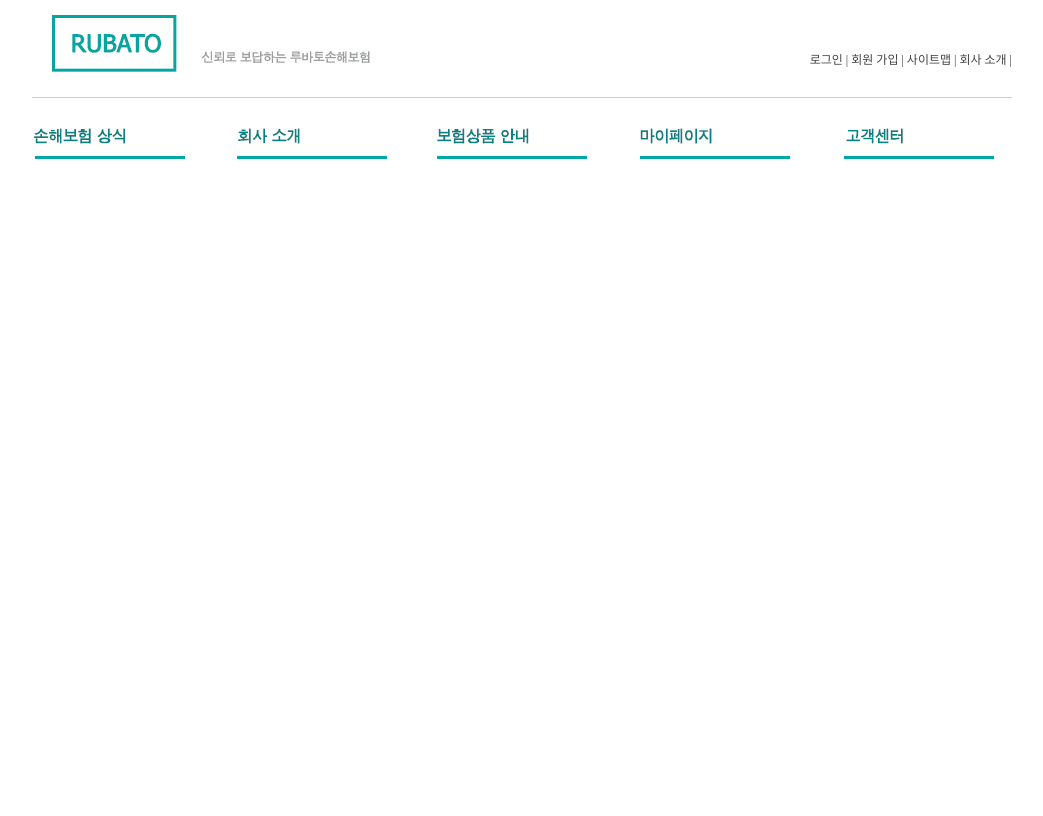
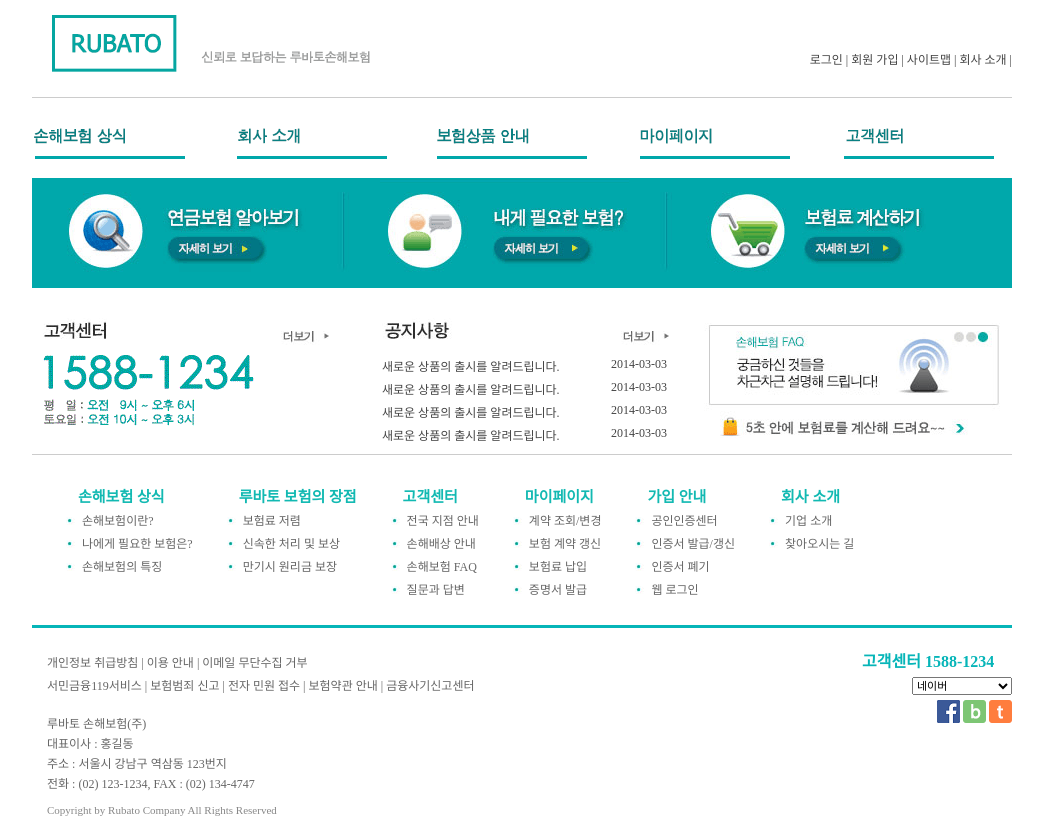
Before and after one commit to kdm1633/kdm_css_project, a plain HTML site: page ch11.3.1-index.html in a window 1280 px wide. Shown: the whole page, without its empty margins (118-1161 px from the left). Drawn offline with Linux system fonts and the light colour scheme; files whose address does not match are found by name.

Commit message:
rubato homepage v1.1

```diff
--- a/ch11.3.1-index.html
+++ b/ch11.3.1-index.html
@@ -4,9 +4,9 @@
 	<meta charset="UTF-8">
 	<link rel="stylesheet" type="text/css" href="css/common.css">
 	<link rel="stylesheet" type="text/css" href="css/header.css">
-	<link rel="stylesheet" type="text/css" href="css/sitemap.css">
 	<link rel="stylesheet" type="text/css" href="css/banner.css">
 	<link rel="stylesheet" type="text/css" href="css/customer_notice_faq.css">
+	<link rel="stylesheet" type="text/css" href="css/sitemap.css">
 	<link rel="stylesheet" type="text/css" href="css/footer.css">
 	<title>루바토 손해보험</title>
 </head>
@@ -34,6 +34,141 @@
 			</ul>
 		</nav>
 	</header>
+	<main>
+		<section id="banner">
+			<ul>
+				<li><img src="img/banner01.gif"</li>
+				<li><img src="img/banner_bar.gif"</li>
+				<li><img src="img/banner02.gif"</li>
+				<li><img src="img/banner_bar.gif"</li>
+				<li><img src="img/banner03.gif"</li>
+			</ul>
+		</section>
+	</main>
+	<main>
+		<article id="customer">
+			<img class="title" src="img/title_customer.gif">
+			<img class="more" src="img/more.gif">
+			<img class="phone" src="img/customer_phone.gif">
+		</article>
+
+		<article id="notice">
+			<img class="title" src="img/title_notice.gif">
+			<img class="more" src="img/more.gif">
+			<div class="clear"></div>
+			<ul>
+				<li>
+					<div class="subject">새로운 상품의 출시를 알려드립니다.</div>
+					<div class="date">2014-03-03</div>
+					<div class="clear"></div>
+				</li>
+				<li>
+					<div class="subject">새로운 상품의 출시를 알려드립니다.</div>
+					<div class="date">2014-03-03</div>
+					<div class="clear"></div>
+				</li>
+				<li>
+					<div class="subject">새로운 상품의 출시를 알려드립니다.</div>
+					<div class="date">2014-03-03</div>
+					<div class="clear"></div>
+				</li>
+				<li>
+					<div class="subject">새로운 상품의 출시를 알려드립니다.</div>
+					<div class="date">2014-03-03</div>
+					<div class="clear"></div>
+				</li>
+			</ul>
+		</article>
+
+		<article id="faq">
+			<img src="img/banner_faq.gif">
+		</article>
+		<div class="clear"></div>
+		<div class="line"></div>
+	</main>
+	<main>
+		<section id="sitemap">
+			<div>
+				<h3>손해보험 상식</h3>
+				<ul>
+					<li>손해보험이란?</li>
+					<li>나에게 필요한 보험은?</li>
+					<li>손해보험의 특징</li>
+				</ul>
+			</div>
+			<div>
+				<h3>루바토 보험의 장점</h3>
+				<ul>
+					<li>보험료 저렴</li>
+					<li>신속한 처리 및 보상</li>
+					<li>만기시 원리금 보장</li>
+				</ul>
+			</div>
+			<div>
+				<h3>고객센터</h3>
+				<ul>
+					<li>전국 지점 안내</li>
+					<li>손해배상 안내</li>
+					<li>손해보험 FAQ</li>
+					<li>질문과 답변</li>
+				</ul>
+			</div>
+			<div>
+				<h3>마이페이지</h3>
+				<ul>
+					<li>계약 조회/변경</li>
+					<li>보험 계약 갱신</li>
+					<li>보험료 납입</li>
+					<li>증명서 발급</li>
+				</ul>
+			</div>
+			<div>
+				<h3>가입 안내</h3>
+				<ul>
+					<li>공인인증센터</li>
+					<li>인증서 발급/갱신</li>
+					<li>인증서 폐기</li>
+					<li>웹 로그인</li>
+				</ul>
+			</div>
+			<div>
+				<h3>회사 소개</h3>
+				<ul>
+					<li>기업 소개</li>
+					<li>찾아오시는 길</li>
+				</ul>
+			</div>
+		</section>
+		<div class="clear"></div>
+	</main>
+	<footer>
+		<article id="address">
+			<ul id="footer_menu">
+				<li>개인정보 취급방침 | 이용 안내 | 이메일 무단수집 거부</li>
+				<li>서민금융119서비스 | 보험범죄 신고 | 전자 민원 접수 | 보험약관 안내 | 금융사기신고센터</li>
+			</ul>
+			<ul id="company_info">
+				<li>루바토 손해보험(주)</li>
+				<li>대표이사 : 홍길동</li>
+				<li>주소 : 서울시 강남구 역삼동 123번지</li>
+				<li>전화 : (02) 123-1234, FAX : (02) 134-4747</li>
+				<li id="copyright">Copyright by Rubato Company All Rights Reserved</li>
+			</ul>
+		</article>
+		<article id="link">
+			<h3>고객센터 1588-1234</h3>
+			<select>
+				<option>네이버</option>
+				<option>다음</option>
+				<option>구글</option>
+			</select>
+			<div id="icons">
+				<img src="img/f.png">
+				<img src="img/b.gif">
+				<img src="img/t.gif">
+			</div>
+		</article>
+	</footer>
 </div>
 </body>
 </html>
--- a/css/banner.css
+++ b/css/banner.css
@@ -1,8 +1,3 @@
-#page {
-    width: 980px;
-    margin: 0 auto;
-}
-
 main {
     margin-top: 10px;
 }
--- a/css/common.css
+++ b/css/common.css
@@ -9,6 +9,11 @@ body {
     color: #444444;
 }
 
+#page {
+    width: 980px;
+    margin: 0 auto;
+}
+
 ul {
     list-style-type: none;
 }
--- a/css/customer_notice_faq.css
+++ b/css/customer_notice_faq.css
@@ -1,8 +1,3 @@
-#page {
-    width: 980px;
-    margin: 0 auto;
-}
-
 #customer {
     width: 300px;
     height: 111px;
--- a/css/footer.css
+++ b/css/footer.css
@@ -1,8 +1,3 @@
-#page {
-    width: 980px;
-    margin: 0 auto;
-}
-
 footer {
     padding: 20px 0 0 15px;
     border-top: solid 3px #06b5b8;
--- a/css/header.css
+++ b/css/header.css
@@ -1,8 +1,3 @@
-#page {
-    width: 980px;
-    margin: 0 auto;
-}
-
 header #logo {
     float: left;
     margin: 15px 0 0 20px;
--- a/css/sitemap.css
+++ b/css/sitemap.css
@@ -1,8 +1,3 @@
-#page {
-    width: 980px;
-    margin: 0 auto;
-}
-
 #sitemap {
     padding: 20px 0 0 15px;
 }
```
